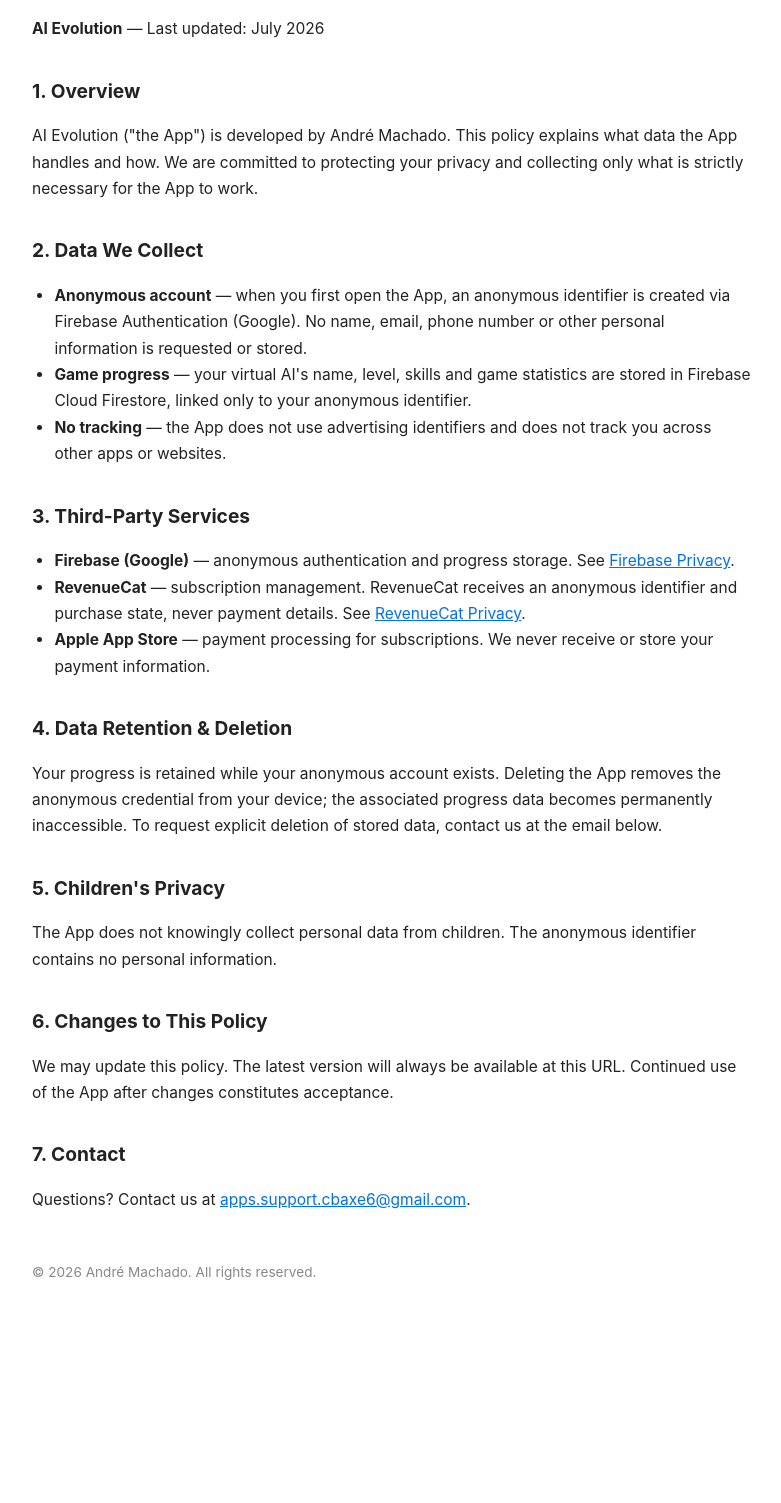
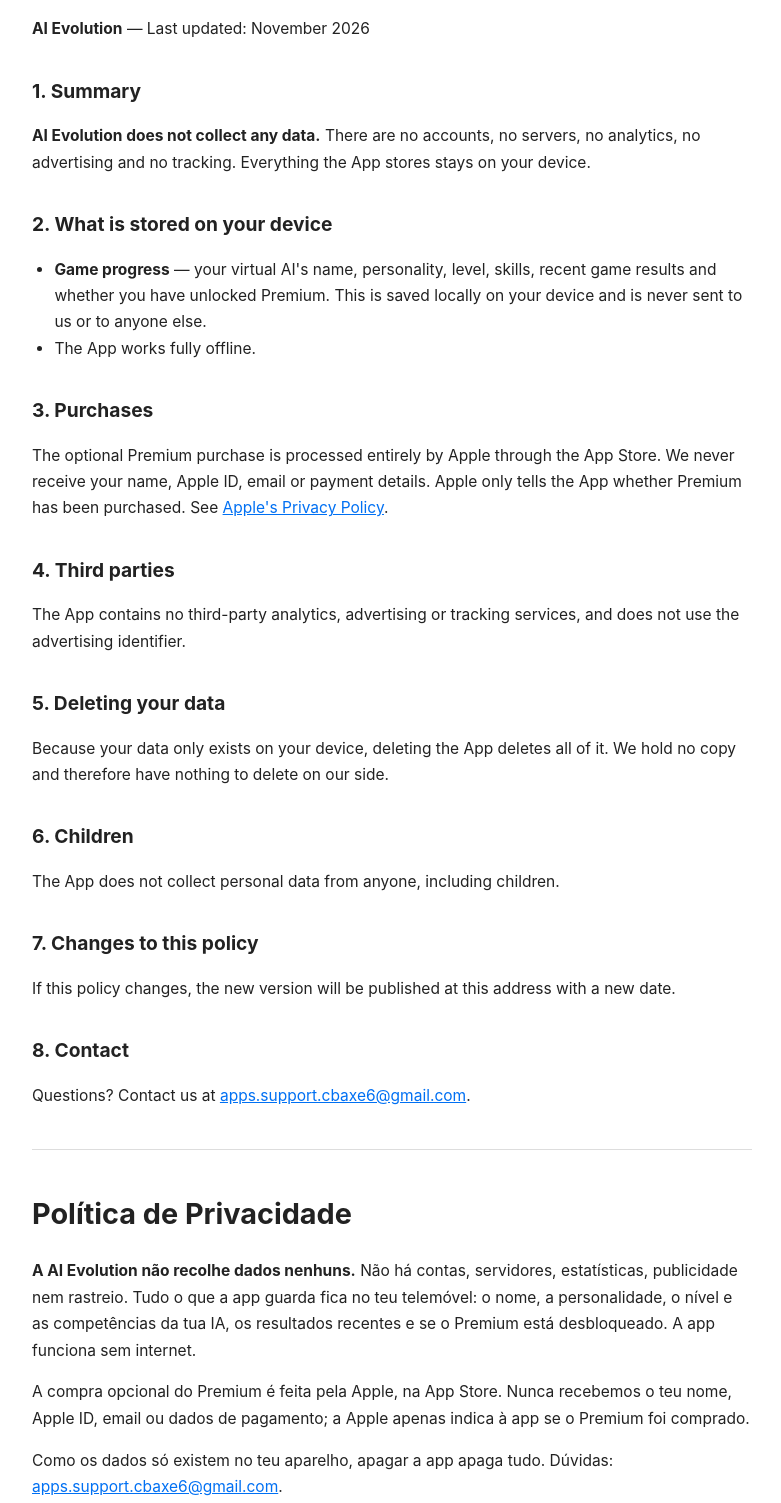
Before and after one commit to Axecb6/axecb6.github.io, a plain HTML site: page ai-evolution/privacy/index.html in a window 1280 px wide. Shown: the part 92-1595 px from the top of the page, without its empty margins (248-1029 px from the left). Before the commit the page ends 1416 px from the top, so only its background shows below. Drawn offline with Linux system fonts and the light colour scheme.

Commit message:
AI Evolution: privacidade sem recolha de dados; termos com compra única (sem subscrições)
Co-Authored-By: Claude Opus 5.5 <noreply@anthropic.com>

```diff
--- a/ai-evolution/privacy/index.html
+++ b/ai-evolution/privacy/index.html
@@ -13,36 +13,43 @@
 </head>
 <body>
 <h1>Privacy Policy</h1>
-<p><strong>AI Evolution</strong> — Last updated: July 2026</p>
+<p><strong>AI Evolution</strong> — Last updated: November 2026</p>
 
-<h2>1. Overview</h2>
-<p>AI Evolution ("the App") is developed by André Machado. This policy explains what data the App handles and how. We are committed to protecting your privacy and collecting only what is strictly necessary for the App to work.</p>
+<h2>1. Summary</h2>
+<p><strong>AI Evolution does not collect any data.</strong> There are no accounts, no servers, no analytics, no advertising and no tracking. Everything the App stores stays on your device.</p>
 
-<h2>2. Data We Collect</h2>
+<h2>2. What is stored on your device</h2>
 <ul>
-  <li><strong>Anonymous account</strong> — when you first open the App, an anonymous identifier is created via Firebase Authentication (Google). No name, email, phone number or other personal information is requested or stored.</li>
-  <li><strong>Game progress</strong> — your virtual AI's name, level, skills and game statistics are stored in Firebase Cloud Firestore, linked only to your anonymous identifier.</li>
-  <li><strong>No tracking</strong> — the App does not use advertising identifiers and does not track you across other apps or websites.</li>
+  <li><strong>Game progress</strong> — your virtual AI's name, personality, level, skills, recent game results and whether you have unlocked Premium. This is saved locally on your device and is never sent to us or to anyone else.</li>
+  <li>The App works fully offline.</li>
 </ul>
 
-<h2>3. Third-Party Services</h2>
-<ul>
-  <li><strong>Firebase (Google)</strong> — anonymous authentication and progress storage. See <a href="https://firebase.google.com/support/privacy">Firebase Privacy</a>.</li>
-  <li><strong>RevenueCat</strong> — subscription management. RevenueCat receives an anonymous identifier and purchase state, never payment details. See <a href="https://www.revenuecat.com/privacy">RevenueCat Privacy</a>.</li>
-  <li><strong>Apple App Store</strong> — payment processing for subscriptions. We never receive or store your payment information.</li>
-</ul>
+<h2>3. Purchases</h2>
+<p>The optional Premium purchase is processed entirely by Apple through the App Store. We never receive your name, Apple ID, email or payment details. Apple only tells the App whether Premium has been purchased. See <a href="https://www.apple.com/legal/privacy/">Apple's Privacy Policy</a>.</p>
 
-<h2>4. Data Retention & Deletion</h2>
-<p>Your progress is retained while your anonymous account exists. Deleting the App removes the anonymous credential from your device; the associated progress data becomes permanently inaccessible. To request explicit deletion of stored data, contact us at the email below.</p>
+<h2>4. Third parties</h2>
+<p>The App contains no third-party analytics, advertising or tracking services, and does not use the advertising identifier.</p>
 
-<h2>5. Children's Privacy</h2>
-<p>The App does not knowingly collect personal data from children. The anonymous identifier contains no personal information.</p>
+<h2>5. Deleting your data</h2>
+<p>Because your data only exists on your device, deleting the App deletes all of it. We hold no copy and therefore have nothing to delete on our side.</p>
 
-<h2>6. Changes to This Policy</h2>
-<p>We may update this policy. The latest version will always be available at this URL. Continued use of the App after changes constitutes acceptance.</p>
+<h2>6. Children</h2>
+<p>The App does not collect personal data from anyone, including children.</p>
 
-<h2>7. Contact</h2>
+<h2>7. Changes to this policy</h2>
+<p>If this policy changes, the new version will be published at this address with a new date.</p>
+
+<h2>8. Contact</h2>
 <p>Questions? Contact us at <a href="mailto:apps.support.cbaxe6@gmail.com">apps.support.cbaxe6@gmail.com</a>.</p>
+
+<hr style="margin:2.5rem 0;border:none;border-top:1px solid #ddd">
+
+<h1 lang="pt">Política de Privacidade</h1>
+<div lang="pt">
+<p><strong>A AI Evolution não recolhe dados nenhuns.</strong> Não há contas, servidores, estatísticas, publicidade nem rastreio. Tudo o que a app guarda fica no teu telemóvel: o nome, a personalidade, o nível e as competências da tua IA, os resultados recentes e se o Premium está desbloqueado. A app funciona sem internet.</p>
+<p>A compra opcional do Premium é feita pela Apple, na App Store. Nunca recebemos o teu nome, Apple ID, email ou dados de pagamento; a Apple apenas indica à app se o Premium foi comprado.</p>
+<p>Como os dados só existem no teu aparelho, apagar a app apaga tudo. Dúvidas: <a href="mailto:apps.support.cbaxe6@gmail.com">apps.support.cbaxe6@gmail.com</a>.</p>
+</div>
 
 <footer>© 2026 André Machado. All rights reserved.</footer>
 </body>
```
Also changed, not shown: ai-evolution/terms/index.html (+7 -7 lines).
